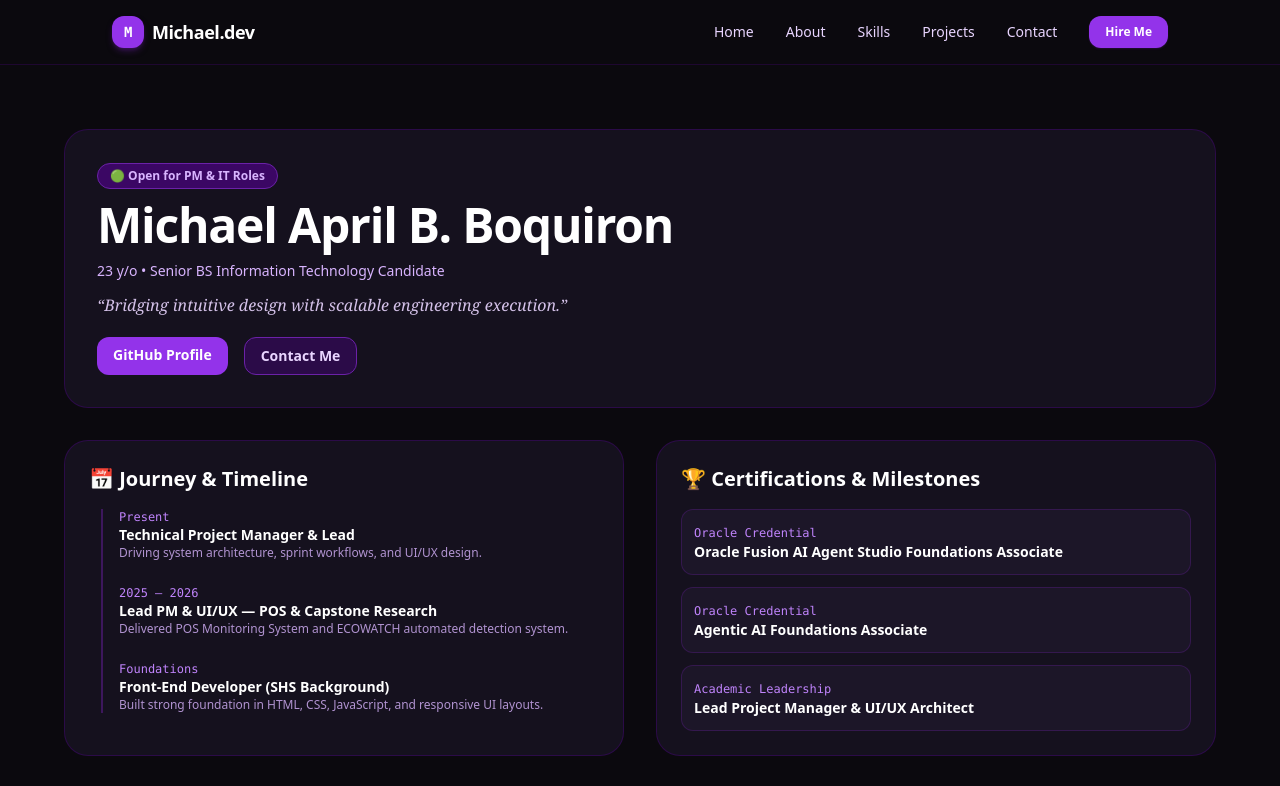
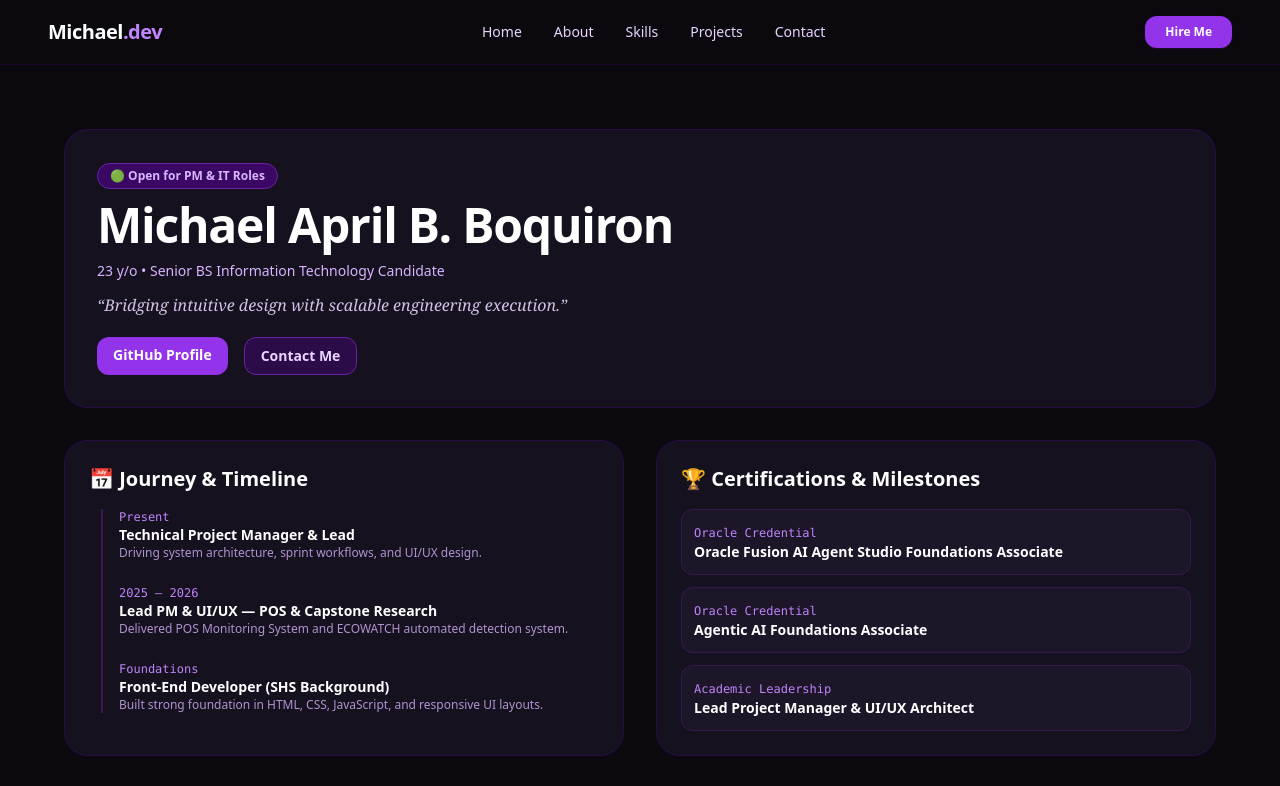
Before and after one commit to kashumadesu/Portfolio, a Next.js app: page / in a window 1280 px wide. Shown: the top 786 px of the page. Built offline with nearby package versions, Linux system fonts and the light colour scheme.

Commit message:
style: center navbar links, remove icon, and align text logo to left

```diff
--- a/components/Navbar.jsx
+++ b/components/Navbar.jsx
@@ -12,18 +12,17 @@ export default function Navbar() {
   ];
 
   return (
-    <nav className="sticky top-0 z-50 bg-[#0B090E] border-b border-purple-950/40">
-      <div className="max-w-6xl mx-auto px-4 md:px-12 flex items-center justify-between h-16">
+    <nav className="sticky top-0 z-50 bg-[#0B090E] border-b border-purple-950/40 w-full">
+      <div className="w-full px-6 md:px-12 flex items-center justify-between h-16">
 
-        {/* Logo */}
-        <a href="#home" className="flex items-center gap-2 text-white font-bold text-lg tracking-tight">
-          <span className="w-8 h-8 rounded-xl bg-purple-600 flex items-center justify-center text-white font-mono text-sm shadow-md shadow-purple-900/50">
-            M
-          </span>
-          <span className="hover:text-purple-300 transition">Michael.dev</span>
-        </a>
+        {/* Left: Text Logo */}
+        <div className="flex items-center">
+          <a href="#home" className="text-white font-bold text-xl tracking-tight hover:text-purple-300 transition">
+            Michael<span className="text-purple-400">.dev</span>
+          </a>
+        </div>
 
-        {/* Desktop Links */}
+        {/* Center: Desktop Navigation Links */}
         <div className="hidden md:flex items-center gap-8 text-sm font-medium text-purple-200">
           {navLinks.map((link) => (
             <a
@@ -34,15 +33,19 @@ export default function Navbar() {
               {link.name}
             </a>
           ))}
+        </div>
+
+        {/* Right: Action Button */}
+        <div className="hidden md:flex items-center">
           <a
             href="#contact"
-            className="px-4 py-2 bg-purple-600 hover:bg-purple-700 text-white text-xs font-semibold rounded-xl transition shadow-sm shadow-purple-900/30"
+            className="px-5 py-2 bg-purple-600 hover:bg-purple-700 text-white text-xs font-semibold rounded-xl transition shadow-sm shadow-purple-900/30"
           >
             Hire Me
           </a>
         </div>
 
-        {/* Mobile Toggle Button */}
+        {/* Mobile Hamburger Button */}
         <button
           onClick={() => setIsOpen(!isOpen)}
           className="md:hidden text-purple-200 hover:text-white focus:outline-none"
@@ -58,7 +61,7 @@ export default function Navbar() {
         </button>
       </div>
 
-      {/* Mobile Dropdown */}
+      {/* Mobile Dropdown Menu */}
       {isOpen && (
         <div className="md:hidden bg-[#15111E] border-b border-purple-950 px-6 py-4 space-y-3">
           {navLinks.map((link) => (
```
